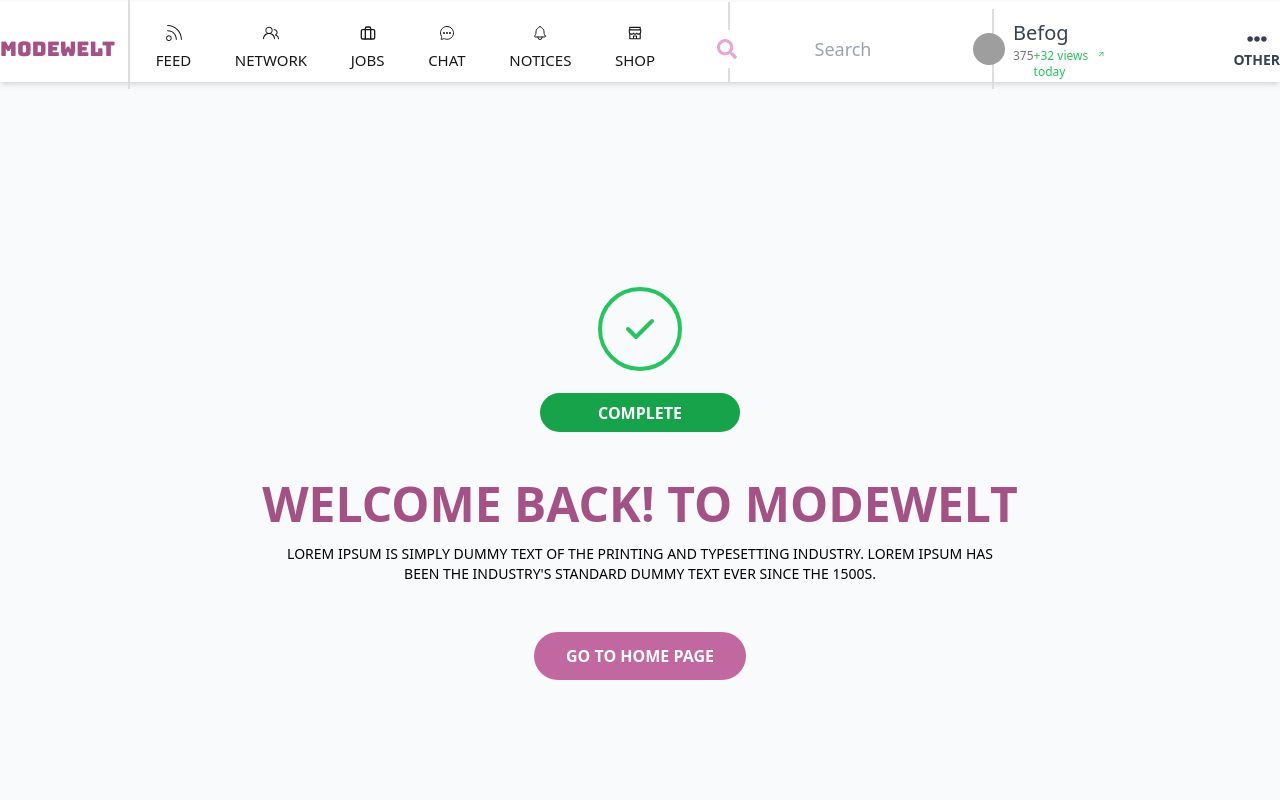
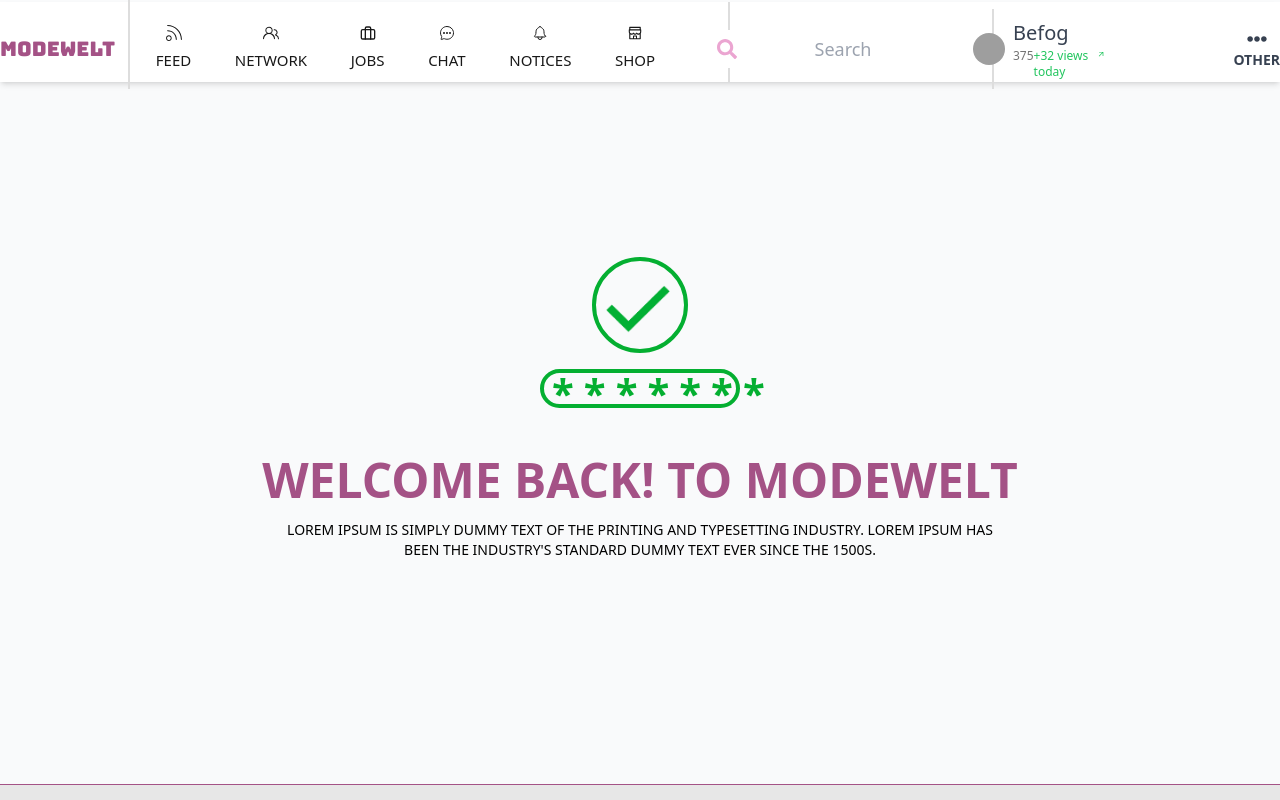
Before and after one commit to Anuj-Befog/ModeWelt, a Next.js app: page /welcome in a window 1280 px wide. Shown: the top 800 px of the page. Built offline with nearby package versions, Linux system fonts and the light colour scheme; grey boxes are pictures that could not be loaded.

Commit message:
Welcome page and Auth animation completed

```diff
--- a/src/app/authentication/page.js
+++ b/src/app/auth/page.js
@@ -1,14 +1,14 @@
 "use client"
 
 import React, { useState } from 'react';
-import '../css/Authentication.css';
+import '../css/Auth.css';
 import Link from 'next/link';
 
-const Authentication = () => {
+const Auth = () => {
     const [active, setActive] = useState(false); // Manage form state
 
     return (
-        <div className="flex justify-center items-center h-screen relative">
+        <div className="flex justify-center items-center min-h-[90vh] relative">
             <div className={`auth-container relative z-10 h-[524px] w-[957px] border-primary border-2 flex bg-background shadow-lg rounded-2xl max-w-4xl ${active ? 'active' : ''}`}>
                 <div className="curved-shape1"></div>
                 <div className="curved-shape2"></div>
@@ -38,7 +38,7 @@
                             <a href="/signup">Create Account</a>
                         </div>
 
-                        <Link href="/demo">
+                        <Link href="/welcome">
                             <div className="input-box animation" style={{ '--D': 5, '--S': 26 }}>
                                 <button type="submit" className="uppercase w-full bg-primarybtn hover:bg-primary text-white py-3 px-4 rounded-full transition duration-300">
                                     LOGIN
@@ -94,7 +94,7 @@
                             <i class='bx bxs-lock'></i>
                         </div>
 
-                        <Link href="/demo">
+                        <Link href="/welcome">
                             <div className="input-box animation" style={{ '--li': 24, '--S': 7 }}>
                                 <button type="submit" className="uppercase w-full bg-primarybtn hover:bg-primary text-white py-3 px-4 rounded-full transition duration-300">
                                     SUBMIT
@@ -118,4 +118,4 @@
     );
 };
 
-export default Authentication;
+export default Auth;
--- a/src/app/welcome/page.js
+++ b/src/app/welcome/page.js
@@ -1,48 +1,146 @@
+"use client";
+
 import Link from "next/link";
+import { gsap } from "gsap";
+import { useEffect } from "react";
+import Image from "next/image";
 
 export default function Welcome() {
+    // useEffect hook to trigger the GSAP animation when the component is mounted
+    useEffect(() => {
+        const tl = gsap.timeline();
+
+        // Animate stars and other elements sequentially using GSAP
+        tl.to(".star", {
+            duration: 0.4, // Duration of animation
+            transition: "all 0.5s", // CSS transition
+            stagger: 0.2, // Time delay between each star animation
+            opacity: 1, // Show stars by changing opacity to 1
+            color: "#04AF31", // Change color of stars to green
+            ease: "elastic", // Animation easing effect
+        })
+            .to("#presuccess", {
+                border: "4px solid #04AF31", // Change the border color of the check circle
+                duration: 0.3, // Duration of this animation step
+                ease: "linear",
+            }, '>')
+            .to('#stars-container', {
+                border: "4px solid #04AF31", // Change border color of stars container
+                duration: 0.3,
+                ease: "linear",
+            }, '>')
+            .to('#check', {
+                scale: 1, // Scale up the checkmark to full size
+                opacity: 1, // Make checkmark visible
+                duration: 0.3,
+                ease: "elastic",
+            }, '>')
+            .to('check', {
+                y: -100, // Move the checkmark up by 100px
+                transition: "all 0.2s",
+            })
+            .from('#welcome-heading', {
+                delay: 0.2, // Delay before animation starts
+                y: 20, // Start heading slightly lower
+            })
+            .to('#welcome-heading', {
+                y: 0, // Move heading to its original position
+                display: 'block', // Make heading visible
+                transition: "all 0.1s",
+                opacity: 1, // Make heading fully visible
+                duration: 0.2,
+                ease: "linear",
+            })
+            .from('#welcome-para', {
+                delay: 0.3, // Delay before paragraph animation starts
+                y: 20, // Start paragraph slightly lower
+            })
+            .to('#welcome-para', {
+                y: 0, // Move paragraph to original position
+                display: 'block', // Show the paragraph
+                transition: "all 0.1s",
+                opacity: 1, // Make paragraph fully visible
+                duration: 0.2,
+                ease: "linear",
+            })
+            .from('#welcome-btn', {
+                delay: 0.5, // Delay before button animation starts
+                y: 20, // Start button slightly lower
+            })
+            .to('#welcome-btn', {
+                y: 0, // Move button to original position
+                display: 'block', // Show the button
+                transition: "all 0.1s",
+                opacity: 1, // Make button fully visible
+                duration: 0.2,
+                ease: "linear",
+            })
+            .from('#check-complete', {
+                x: 100, // Start the "COMPLETE" badge offscreen to the right
+            })
+            .to('#check-complete', {
+                x: 0, // Move the "COMPLETE" badge to its position
+                display: 'block', // Show the "COMPLETE" badge
+                transition: "all 0.1s",
+                opacity: 1, // Make it fully visible
+                duration: 0.2,
+                ease: "power4",
+            });
+
+        // Cleanup function to kill the GSAP timeline on component unmount
+        return () => {
+            tl.kill();
+        };
+    }, []); // Empty dependency array ensures effect runs only once on mount
+
     return (
-        <div className="min-h-screen flex flex-col justify-center items-center bg-gray-50">
-            {/* Checkmark Section */}
+        <div className="min-h-[88vh] flex flex-col justify-center items-center bg-gray-50">
+            {/* Progress circle and stars container */}
             <div className="text-center">
-                <div className="flex flex-col items-center justify-center">
-                    <div className="rounded-full">
-                        <svg
-                            className="h-24 w-24 text-green-500"
-                            xmlns="http://www.w3.org/2000/svg"
-                            viewBox="0 0 24 24"
-                            fill="none"
-                            stroke="currentColor"
-                            strokeWidth="1"
-                            strokeLinecap="round"
-                            strokeLinejoin="round"
-                        >
-                            <path d="M9 12l2 2 4-4"></path>
-                            <circle cx="12" cy="12" r="10"></circle>
-                        </svg>
+                <div id="progress" className="flex flex-col items-center justify-center transition transition-300">
+                    <div id="presuccess" className="h-24 w-24 rounded-full border-[4px] border-gray-500">
+                        {/* Checkmark image inside the circle */}
+                        <div id="check" className="scale-[0.1] opacity-0 relative top-[1.5rem] left-[0.6rem]">
+                            <Image className="w-[4rem]" src='/assets/check.png' width={100} height={100} alt="check" />
+                        </div>
                     </div>
-                    <button className="mt-4 bg-green-600 w-[200px] h-[39px] text-white py-2 px-8 rounded-full font-semibold">
-                        COMPLETE
-                    </button>
+
+                    {/* Stars container and the "COMPLETE" badge */}
+                    <div id="stars-container" className="relative mt-4 border-gray-600 border-[3px] w-[200px] h-[39px] text-white py-2 px-8 rounded-full font-semibold">
+                        <div className="stars flex justify-around items-center text-[2.5rem] gap-[10px] text-gray-500 relative bottom-[1.1rem] right-[1.5rem]">
+                            {/* Star elements */}
+                            <div className="star">*</div>
+                            <div className="star">*</div>
+                            <div className="star">*</div>
+                            <div className="star">*</div>
+                            <div className="star">*</div>
+                            <div className="star">*</div>
+                            <div className="star">*</div>
+                        </div>
+                        {/* Hidden "COMPLETE" text that becomes visible after animation */}
+                        <div id="check-complete" className="absolute mt-4 bottom-[-8%] right-[-2%] hidden bg-green-600 w-[200px] h-[39px] text-white py-2 px-8 rounded-full font-semibold">
+                            COMPLETE
+                        </div>
+                    </div>
                 </div>
             </div>
 
-            {/* Welcome Back Text */}
-            <div className="text-center mt-12">
-                <h1 className="text-3xl md:text-5xl font-bold text-primary">
+            {/* Welcome heading and paragraph */}
+            <div className="text-center mt-12 transition transition-300">
+                <h1 id="welcome-heading" className="text-3xl md:text-5xl font-bold text-primary hidden transition transition-300">
                     WELCOME BACK! TO MODEWELT
                 </h1>
-                <p className="mt-4 uppercase text-sm w-[60%] mx-auto">
+                <p id="welcome-para" className="mt-4 uppercase text-sm w-[60%] mx-auto hidden transition transition-300">
                     Lorem Ipsum is simply dummy text of the printing and typesetting
                     industry. Lorem Ipsum has been the industry&apos;s standard dummy text ever
                     since the 1500s.
                 </p>
             </div>
 
-            {/* Go to Home Page Button */}
+            {/* Button linking to home page */}
             <div className="mt-12">
                 <Link href='/'>
-                    <button className="bg-primarybtn hover:bg-primary text-white py-3 px-8 rounded-full font-semibold">
+                    <button id="welcome-btn" className="bg-primarybtn hover:bg-primary text-white py-3 px-8 rounded-full font-semibold hidden">
                         GO TO HOME PAGE
                     </button>
                 </Link>
```
Also changed, not shown: src/app/css/Auth.css (renamed from src/app/css/Authentication.css).
